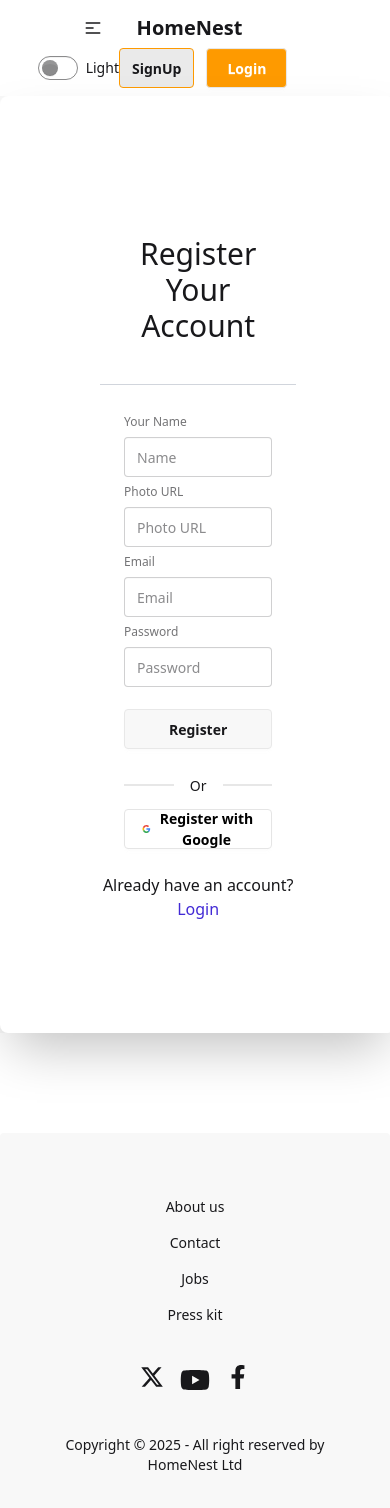
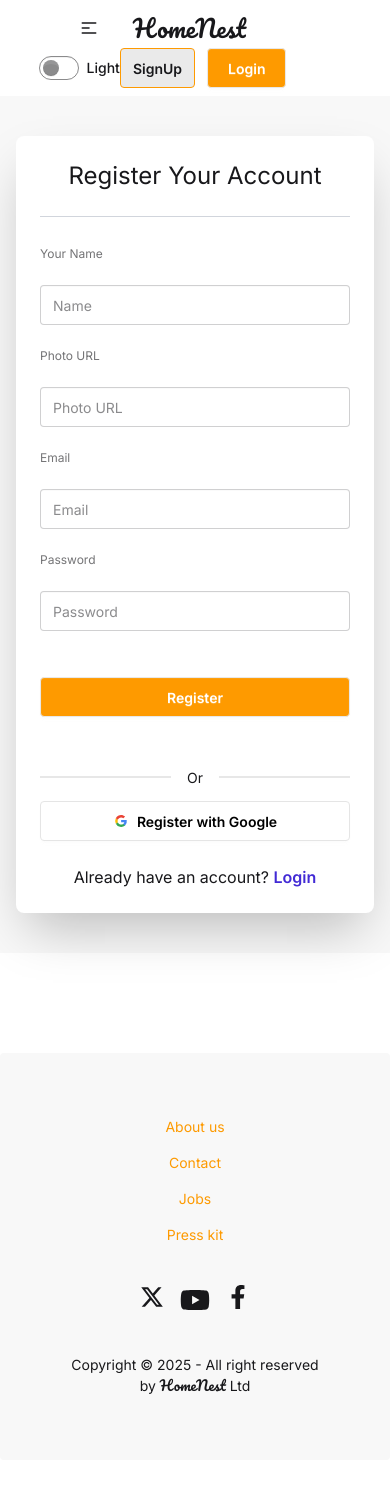
Before and after one commit to Senpaioka/PH-B12A10-HomeNest-Client, a React (Vite) app: page /registration in a window 390 px wide. Shown: the top 1508 px of the page. After the commit the page ends 1460 px from the top, so only its background shows below. Built offline with nearby package versions, Linux system fonts and the light colour scheme; no server answers.

Commit message:
responsive fix

```diff
--- a/src/auth/Login.jsx
+++ b/src/auth/Login.jsx
@@ -60,39 +60,99 @@ function Login() {
   return (
         <>
         <title>Login</title>
-        <div className="hero bg-base-200 min-h-screen">
-                <div className="card bg-base-100 shadow-2xl p-[100px]">
-                <h3 className='poppins-semibold text-3xl text-center p-10'>Login Your Account</h3>
-                <span className="block w-full h-px bg-gray-300"></span>
-                <div className="card-body">
+
+        <div className="bg-base-200 min-h-[calc(100vh-4rem)] flex items-center justify-center py-10 px-4">
+          <div className="w-full max-w-md md:max-w-lg lg:max-w-2xl">
+            <div className="card bg-base-100 shadow-2xl p-6 sm:p-10 md:p-16 lg:p-20">
+
+              <h3 className="poppins-semibold text-2xl sm:text-3xl text-center pb-6">
+                Login Your Account
+              </h3>
+              <span className="block w-full h-px bg-gray-300 mb-6"></span>
+
+              <div className="card-body p-0">
                 <form onSubmit={handleLoginWithEmailAndPassword}>
-                    <fieldset className="fieldset">
+                  <fieldset className="fieldset space-y-4">
+                    {/* Email */}
                     <label className="label">Email</label>
-                        <input type="email" className="input" name="email" placeholder="Email" required/>
+                    <input
+                      type="email"
+                      className="input input-bordered w-full"
+                      name="email"
+                      placeholder="Email"
+                      required
+                    />
 
+                    {/* Password */}
                     <label className="label">Password</label>
-                        <div className="flex items-center">
-                            <input type="password" className="input w-full" name="password" placeholder="Password" required/>
-                        </div>
+                    <input
+                      type="password"
+                      className="input input-bordered w-full"
+                      name="password"
+                      placeholder="Password"
+                      required
+                    />
 
-                        <button className="btn mt-4">Login</button>
+                    <button className="btn bg-amber-500 text-white w-full mt-6">Login</button>
                   </fieldset>
                 </form>
 
-                    <div className='text-center'>
+                {/* Divider */}
+                <div className="text-center mt-6">
                   <div className="divider">Or</div>
 
-                    <button onClick={loginWithGmail} className="btn bg-white text-black border-[#e5e5e5]">
-                        <svg aria-label="Google logo" width="16" height="16" xmlns="http://www.w3.org/2000/svg" viewBox="0 0 512 512"><g><path d="m0 0H512V512H0" fill="#fff"></path><path fill="#34a853" d="M153 292c30 82 118 95 171 60h62v48A192 192 0 0190 341"></path><path fill="#4285f4" d="m386 400a140 175 0 0053-179H260v74h102q-7 37-38 57"></path><path fill="#fbbc02" d="m90 341a208 200 0 010-171l63 49q-12 37 0 73"></path><path fill="#ea4335" d="m153 219c22-69 116-109 179-50l55-54c-78-75-230-72-297 55"></path></g></svg>
+                  {/* Google Login */}
+                  <button
+                    onClick={loginWithGmail}
+                    className="btn bg-white text-black border border-[#e5e5e5] w-full flex items-center justify-center gap-2"
+                  >
+                    <svg
+                      aria-label="Google logo"
+                      width="16"
+                      height="16"
+                      xmlns="http://www.w3.org/2000/svg"
+                      viewBox="0 0 512 512"
+                    >
+                      <g>
+                        <path d="m0 0H512V512H0" fill="#fff"></path>
+                        <path
+                          fill="#34a853"
+                          d="M153 292c30 82 118 95 171 60h62v48A192 192 0 0190 341"
+                        ></path>
+                        <path
+                          fill="#4285f4"
+                          d="m386 400a140 175 0 0053-179H260v74h102q-7 37-38 57"
+                        ></path>
+                        <path
+                          fill="#fbbc02"
+                          d="m90 341a208 200 0 010-171l63 49q-12 37 0 73"
+                        ></path>
+                        <path
+                          fill="#ea4335"
+                          d="m153 219c22-69 116-109 179-50l55-54c-78-75-230-72-297 55"
+                        ></path>
+                      </g>
+                    </svg>
                     Login with Google
                   </button>
                 </div>
+              </div>
 
-                </div>
-                <p className='text-center text-base'>Don't Have an account? <Link to="/registration" className='text-primary'>Register</Link></p>
-                <p className='mt-3 text-base text-red-500 text-center'>{isError}</p>
+              {/* Footer Text */}
+              <p className="text-center text-base mt-6">
+                Don’t have an account?{" "}
+                <Link to="/registration" className="text-primary font-semibold">
+                  Register
+                </Link>
+              </p>
+
+              {isError && (
+                <p className="mt-3 text-base text-red-500 text-center">{isError}</p>
+              )}
             </div>
         </div>
+  </div>
+
         </>
     );
 }
--- a/src/auth/Registration.jsx
+++ b/src/auth/Registration.jsx
@@ -70,46 +70,118 @@ function Registration() {
     <>
     <title>Registration</title>
 
-    <div className="hero bg-base-200 min-h-screen">
-            <div className="card bg-base-100 shadow-2xl p-[100px]">
-            <h3 className='poppins-semibold text-3xl text-center p-10'>Register Your Account</h3>
-            <span className="block w-full h-px bg-gray-300"></span>
-            <div className="card-body">
+      <div className="bg-base-200 min-h-[calc(100vh-4rem)] flex items-center justify-center py-10 px-4">
+        <div className="w-full max-w-md md:max-w-lg lg:max-w-2xl">
+          <div className="card bg-base-100 shadow-2xl p-6 sm:p-10 md:p-16 lg:p-20">
+
+            <h3 className="poppins-semibold text-2xl sm:text-3xl text-center pb-6">
+              Register Your Account
+            </h3>
+            <span className="block w-full h-px bg-gray-300 mb-6"></span>
+
+            <div className="card-body p-0">
               <form onSubmit={handleManualRegistration}>
-                  <fieldset className="fieldset">
+                <fieldset className="fieldset space-y-4">
 
+                  {/* Name */}
                   <label className="label">Your Name</label>
-                    <input type="text" className="input w-full" name='name' placeholder="Name" />
+                  <input
+                    type="text"
+                    className="input input-bordered w-full"
+                    name="name"
+                    placeholder="Name"
+                    required
+                  />
 
+                  {/* Photo URL */}
                   <label className="label">Photo URL</label>
-                    <input type="text" className="input w-full" name='url' placeholder="Photo URL" />
+                  <input
+                    type="text"
+                    className="input input-bordered w-full"
+                    name="url"
+                    placeholder="Photo URL"
+                  />
 
+                  {/* Email */}
                   <label className="label">Email</label>
-                    <input type="email" className="input w-full" name='email' placeholder="Email" />
+                  <input
+                    type="email"
+                    className="input input-bordered w-full"
+                    name="email"
+                    placeholder="Email"
+                    required
+                  />
 
+                  {/* Password */}
                   <label className="label">Password</label>
-                    <div className="flex items-center">
-                        <input type="password" className="input w-full" name="password" placeholder="Password" required/>
-                    </div>
+                  <input
+                    type="password"
+                    className="input input-bordered w-full"
+                    name="password"
+                    placeholder="Password"
+                    required
+                  />
 
-                    <button className="btn mt-4">Register</button>
+                  <button className="btn bg-amber-500 text-white w-full mt-6">Register</button>
                 </fieldset>
               </form>
 
-                <div className='text-center'>
+              {/* Divider */}
+              <div className="text-center mt-6">
                 <div className="divider">Or</div>
 
-                  <button onClick={loginWithGmail} className="btn bg-white text-black border-[#e5e5e5]">
-                    <svg aria-label="Google logo" width="16" height="16" xmlns="http://www.w3.org/2000/svg" viewBox="0 0 512 512"><g><path d="m0 0H512V512H0" fill="#fff"></path><path fill="#34a853" d="M153 292c30 82 118 95 171 60h62v48A192 192 0 0190 341"></path><path fill="#4285f4" d="m386 400a140 175 0 0053-179H260v74h102q-7 37-38 57"></path><path fill="#fbbc02" d="m90 341a208 200 0 010-171l63 49q-12 37 0 73"></path><path fill="#ea4335" d="m153 219c22-69 116-109 179-50l55-54c-78-75-230-72-297 55"></path></g></svg>
+                {/* Google Register */}
+                <button
+                  onClick={loginWithGmail}
+                  className="btn bg-white text-black border border-[#e5e5e5] w-full flex items-center justify-center gap-2"
+                >
+                  <svg
+                    aria-label="Google logo"
+                    width="16"
+                    height="16"
+                    xmlns="http://www.w3.org/2000/svg"
+                    viewBox="0 0 512 512"
+                  >
+                    <g>
+                      <path d="m0 0H512V512H0" fill="#fff"></path>
+                      <path
+                        fill="#34a853"
+                        d="M153 292c30 82 118 95 171 60h62v48A192 192 0 0190 341"
+                      ></path>
+                      <path
+                        fill="#4285f4"
+                        d="m386 400a140 175 0 0053-179H260v74h102q-7 37-38 57"
+                      ></path>
+                      <path
+                        fill="#fbbc02"
+                        d="m90 341a208 200 0 010-171l63 49q-12 37 0 73"
+                      ></path>
+                      <path
+                        fill="#ea4335"
+                        d="m153 219c22-69 116-109 179-50l55-54c-78-75-230-72-297 55"
+                      ></path>
+                    </g>
+                  </svg>
                   Register with Google
                 </button>
               </div>
+            </div>
 
-            </div>
-            <p className='text-center text-base'>Already have an account? <Link to="/login" className='text-primary'>Login</Link></p>
-            <p className='mt-3 text-base text-red-500 text-center'>{isError}</p>
+            {/* Footer Links */}
+            <p className="text-center text-base mt-6">
+              Already have an account?{" "}
+              <Link to="/login" className="text-primary font-semibold">
+                Login
+              </Link>
+            </p>
+
+            {isError && (
+              <p className="mt-3 text-base text-red-500 text-center">{isError}</p>
+            )}
           </div>
         </div>
+      </div>
+
 
     </>
   );
--- a/src/components/Footer.jsx
+++ b/src/components/Footer.jsx
@@ -7,8 +7,8 @@ import { FaFacebookF } from "react-icons/fa";
 function Footer() {
   return (
 
-   <footer className="footer footer-horizontal footer-center bg-base-200 text-base-content rounded p-16 mt-[100px]">
-        <nav className="grid sm:grid-flow-col gap-4">
+   <footer className="footer footer-horizontal footer-center bg-base-200 rounded p-16 mt-[100px]">
+        <nav className="grid sm:grid-flow-col gap-4 text-amber-500">
             <a className="link link-hover">About us</a>
             <a className="link link-hover">Contact</a>
             <a className="link link-hover">Jobs</a>
@@ -28,7 +28,7 @@ function Footer() {
             </div>
         </nav>
         <aside>
-            <p>Copyright © {new Date().getFullYear()} - All right reserved by HomeNest Ltd</p>
+            <p>Copyright © {new Date().getFullYear()} - All right reserved by <span className="pacifico-regular">HomeNest</span> Ltd</p>
         </aside>
     </footer>
 
--- a/src/components/Navbar.jsx
+++ b/src/components/Navbar.jsx
@@ -33,7 +33,7 @@ function Navbar() {
                     { menuLink }
                 </ul>
                 </div>
-                <Link to='/' className="btn btn-ghost text-xl">HomeNest</Link>
+                <Link to='/' className="btn btn-ghost text-2xl pacifico-regular">HomeNest</Link>
             </div>
 
 
--- a/src/index.css
+++ b/src/index.css
@@ -1,3 +1,6 @@
+@import url('https://fonts.googleapis.com/css2?family=Inter:ital,opsz,wght@0,14..32,100..900;1,14..32,100..900&display=swap');
+@import url('https://fonts.googleapis.com/css2?family=Pacifico&display=swap');
+
 @import "tailwindcss";
 
 @plugin "daisyui" {
@@ -14,8 +17,17 @@
   color: #fe9a00;
 }
 
+body {
+  font-family: "Inter", sans-serif;
+}
 
-/* slider.css */
+.pacifico-regular {
+  font-family: "Pacifico", cursive;
+  font-weight: 400;
+  font-style: normal;
+}
+
+
 /* slider.css */
 @keyframes slideIn {
   from {
--- a/src/pages/Home.jsx
+++ b/src/pages/Home.jsx
@@ -142,7 +142,7 @@ function Home() {
               </h2>
               <p className="text-gray-500">
                 Here are some common questions about using{" "}
-                <span className="text-primary font-semibold">HomeNest</span>.
+                <span className="text-primary font-semibold pacifico-regular">HomeNest</span>.
               </p>
             </motion.div>
 
```
Lines whose indentation alone changed are shown as unchanged.
